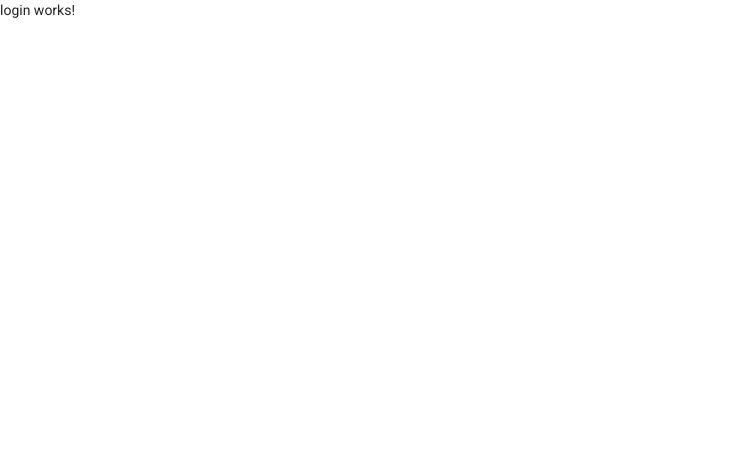
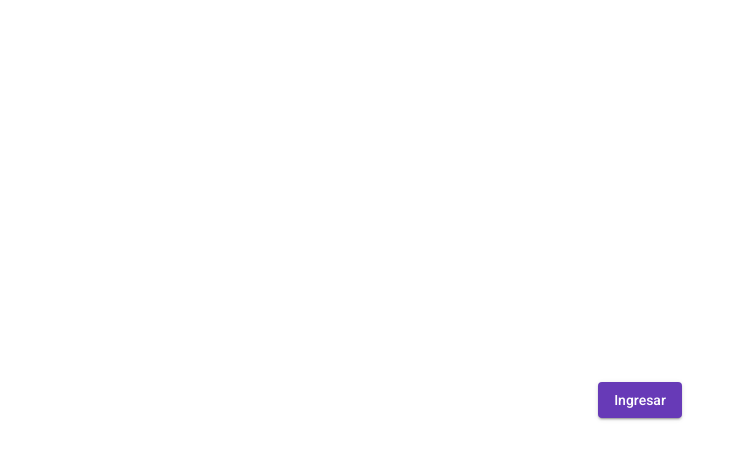
Before and after one commit to alexglzrys/angular-superheroes, an Angular app: page /auth/login in a window 1280 px wide. Shown: the top 460 px of the page, without its empty margins (0-745 px from the left). Built offline with nearby package versions, Linux system fonts and the light colour scheme.

Commit message:
pantalla de login básica

```diff
--- a/src/app/auth/auth.module.ts
+++ b/src/app/auth/auth.module.ts
@@ -3,6 +3,7 @@ import { CommonModule } from '@angular/common';
 import { RegistroComponent } from './pages/registro/registro.component';
 import { LoginComponent } from './pages/login/login.component';
 import { AuthRoutingModule } from './auth-routing.module';
+import { MaterialModule } from '../material/material.module';
 
 @NgModule({
   declarations: [
@@ -13,6 +14,7 @@ import { AuthRoutingModule } from './auth-routing.module';
     CommonModule,
     // Registrar el modulo de rutas hijas asociadas con este módulo
     AuthRoutingModule,
+    MaterialModule,
   ]
 })
 export class AuthModule { }
--- a/src/app/auth/pages/login/login.component.html
+++ b/src/app/auth/pages/login/login.component.html
@@ -1 +1,3 @@
-<p>login works!</p>
+<div class="d-flex justify-content-center align-items-center h-100 w-100">
+  <button mat-raised-button color="primary" (click)="login()">Ingresar</button>
+</div>
--- a/src/app/auth/pages/login/login.component.ts
+++ b/src/app/auth/pages/login/login.component.ts
@@ -1,4 +1,5 @@
 import { Component, OnInit } from '@angular/core';
+import { Router } from '@angular/router';
 
 @Component({
   selector: 'app-login',
@@ -7,9 +8,13 @@ import { Component, OnInit } from '@angular/core';
 })
 export class LoginComponent implements OnInit {
 
-  constructor() { }
+  constructor(private router: Router) { }
 
   ngOnInit(): void {
   }
 
+  login() {
+    this.router.navigate(['/heroes/listado'])
+  }
+
 }
--- a/src/app/heroes/pages/home/home.component.html
+++ b/src/app/heroes/pages/home/home.component.html
@@ -31,7 +31,8 @@
       </button>
       <span>Super Héroes App</span>
       <span class="spacer"></span>
-      <button mat-button class="example-icon" aria-label="Example icon-button with share icon">
+      <!-- Se podría colocar un rotuerLink para el botón de cerrar sesión, sin embargo, es necesario hacer cierta logica de negocio antes de redireccionar -->
+      <button mat-button class="example-icon" aria-label="Example icon-button with share icon" (click)="logout()">
         <mat-icon>logout</mat-icon>
         Logout
       </button>
--- a/src/app/heroes/pages/home/home.component.ts
+++ b/src/app/heroes/pages/home/home.component.ts
@@ -1,4 +1,5 @@
 import { Component, OnInit } from '@angular/core';
+import { Router } from '@angular/router';
 
 @Component({
   selector: 'app-home',
@@ -7,9 +8,15 @@ import { Component, OnInit } from '@angular/core';
 })
 export class HomeComponent implements OnInit {
 
-  constructor() { }
+  constructor(private router: Router) { }
 
   ngOnInit(): void {
   }
 
+  logout() {
+    // Hacer cierta lógica de negocio antes de redireccionar
+
+    this.router.navigate(['/auth/login'])
+  }
+
 }
```
